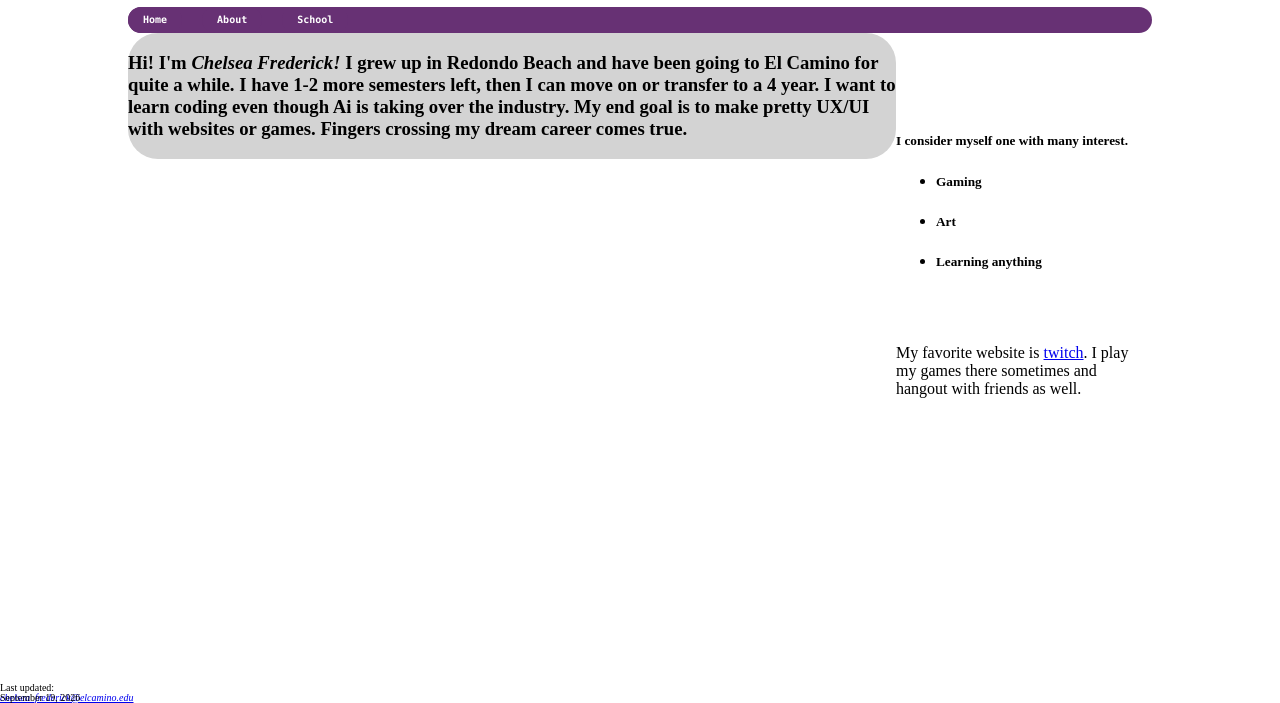
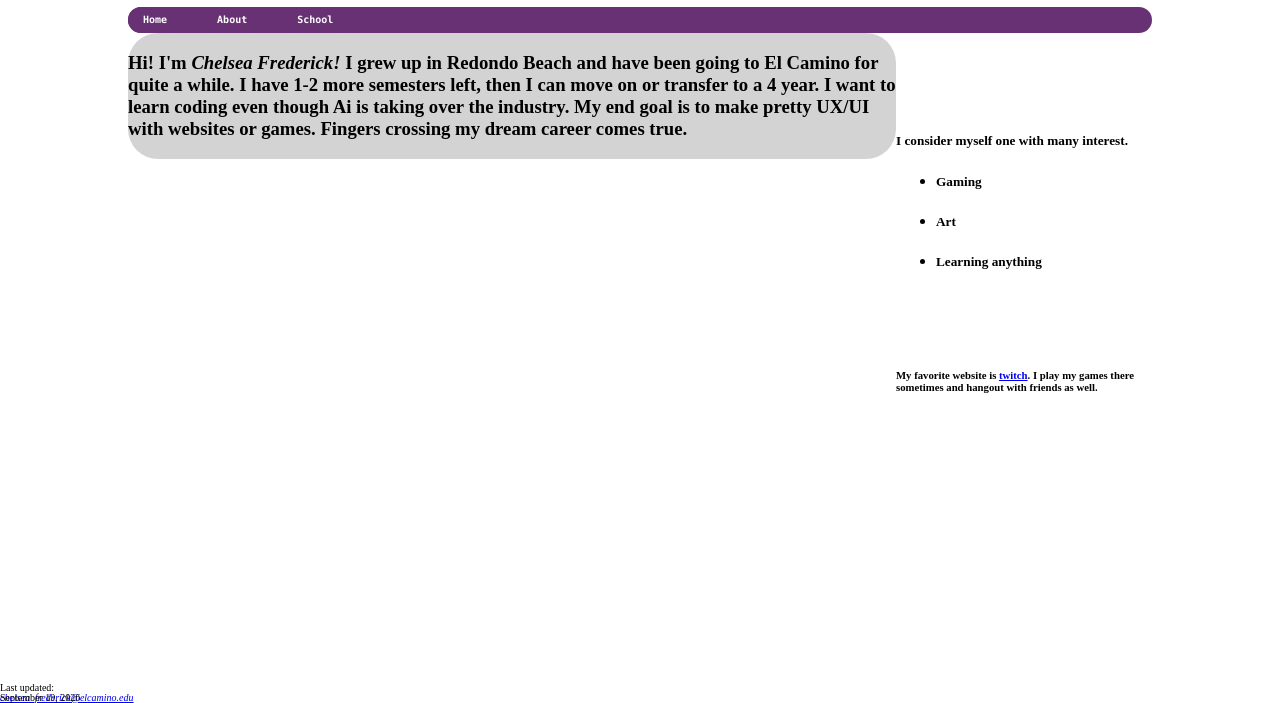
Before and after one commit to Chelseaswork/ChelseaFrederick.github.io, a plain HTML site: page index.html in a window 1280 px wide. Shown: the part 97-800 px from the top of the page. Drawn offline with Linux system fonts and the light colour scheme.

Commit message:
Update index.html

```diff
--- a/index.html
+++ b/index.html
@@ -29,7 +29,9 @@
               </section>
        <br>
               <section>
-                  My favorite website is <a href="https://www.twitch.tv/darpie">twitch</a>. I play my games there sometimes and hangout with friends as well.
+                 <h6>
+                        My favorite website is <a href="https://www.twitch.tv/darpie">twitch</a>. I play my games there sometimes and hangout with friends as well.
+                 </h6>
               </section>
 
 </aside>
```
